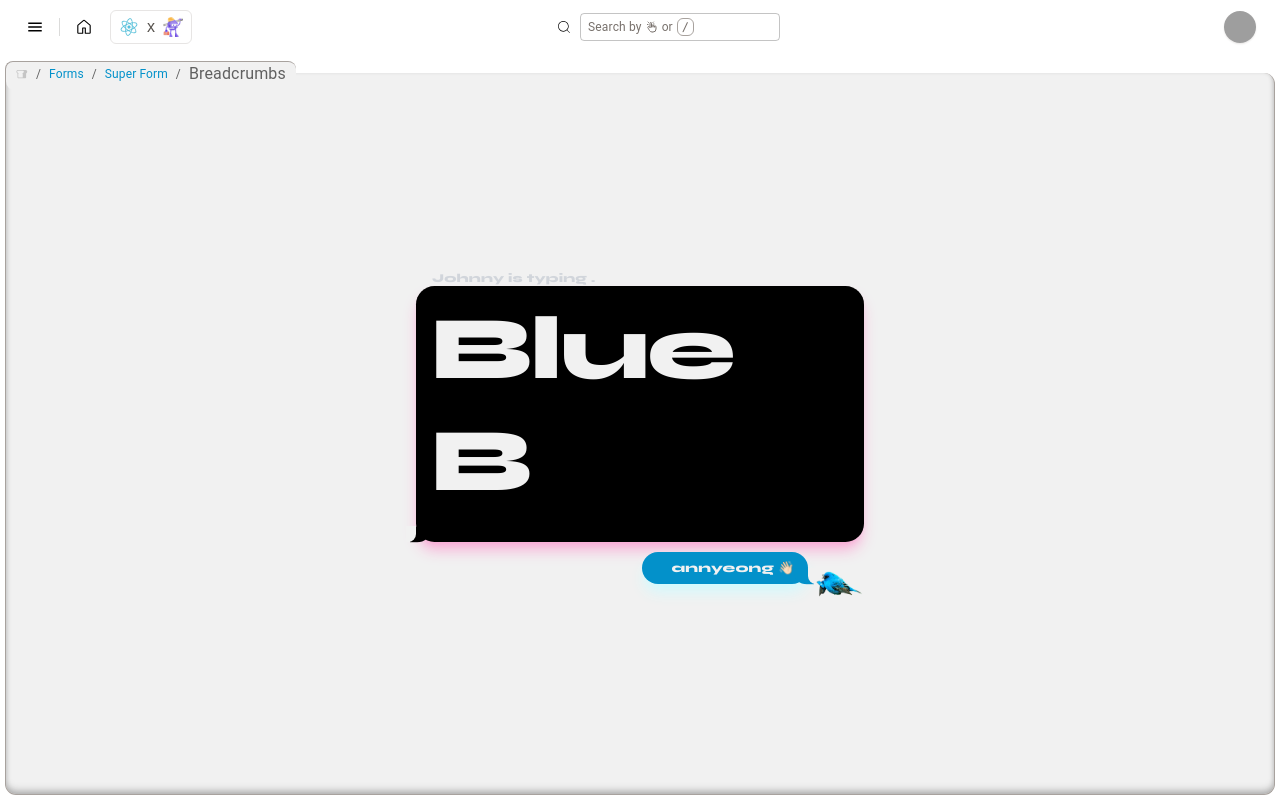
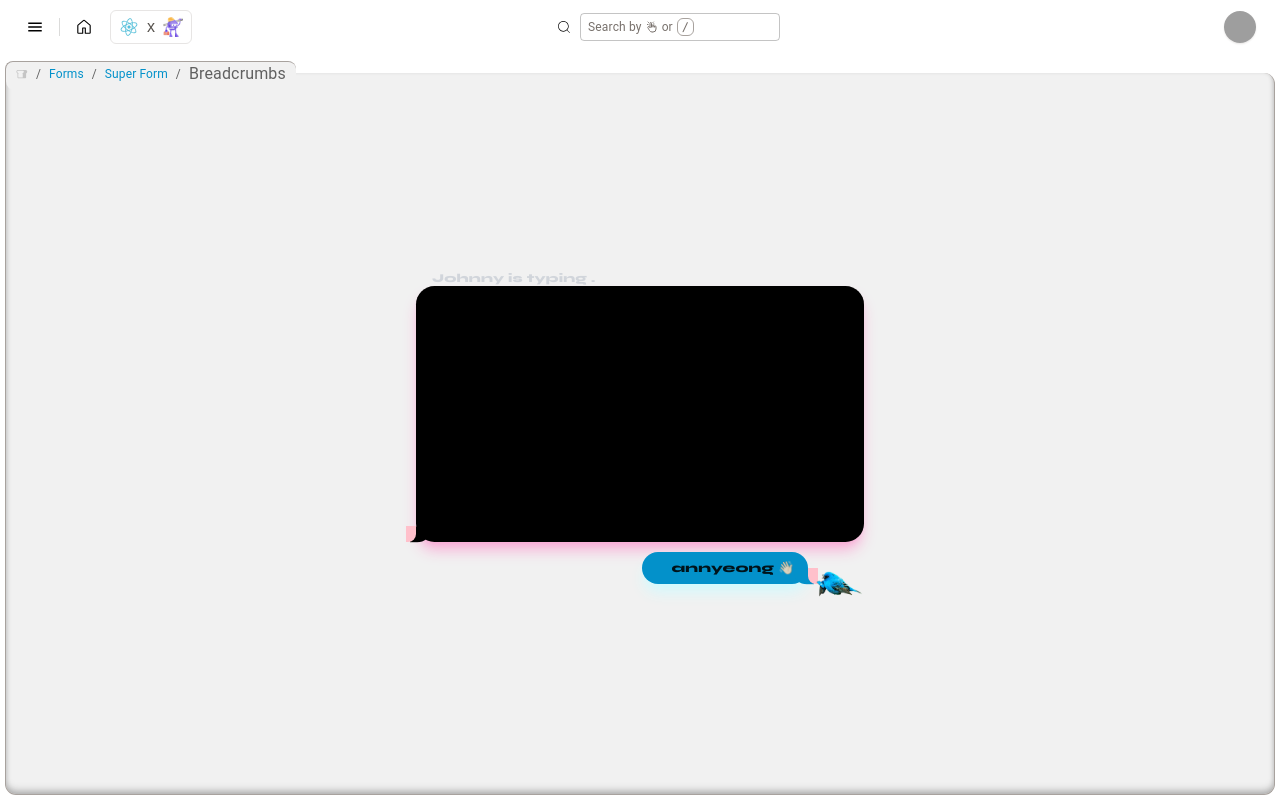
Before and after one commit to jjawny/a-blue-bird, a React (Vite) app in the folder client/: page / in a window 1280 px wide. Built offline with nearby package versions, Linux system fonts and the light colour scheme; grey boxes are pictures that could not be loaded; a web font is replaced by a local one.

Commit message:
scope behind chat bubble tail color to chat containers

```diff
--- a/client/src/index.css
+++ b/client/src/index.css
@@ -19,8 +19,7 @@
   -webkit-font-smoothing: antialiased;
   -moz-osx-font-smoothing: grayscale;
 
-  --behind-chat-bubble-tail-color: #f1f1f1; /* default, override to match background at runtime */
-  --toolbar-height: 50px; /* default, override w actual height at runtime */
+  --toolbar-height: 50px; /* override w actual height at runtime */
 }
 
 #root {
@@ -49,6 +48,7 @@ body {
 /* Inspiration: https://codepen.io/AllThingsSmitty/pen/jommGQ */
 
 .chat-container {
+  --behind-chat-bubble-tail-color: pink; /* override to match background at runtime */
   border-radius: 0.25rem;
   padding: 0.5rem 1.5rem;
   display: flex;
@@ -77,7 +77,6 @@ body {
 .chat-bubble.from-me {
   align-self: flex-end;
   background-color: #0391ca;
-  color: var(--behind-chat-bubble-tail-color);
 }
 
 .chat-bubble.from-me::before {
@@ -100,7 +99,6 @@ body {
 .chat-bubble.from-them {
   align-items: flex-start;
   background-color: black;
-  color: var(--behind-chat-bubble-tail-color);
 }
 
 .chat-bubble.from-them:before {
```
